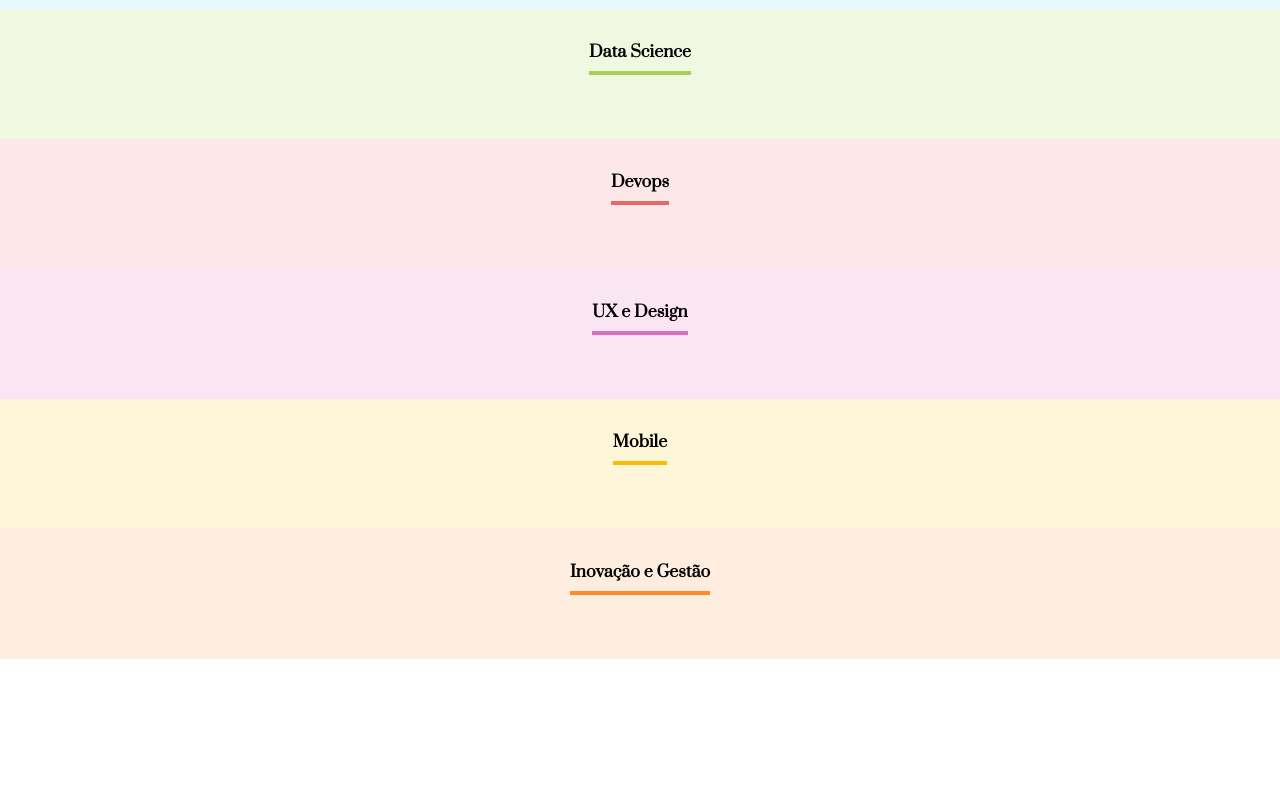
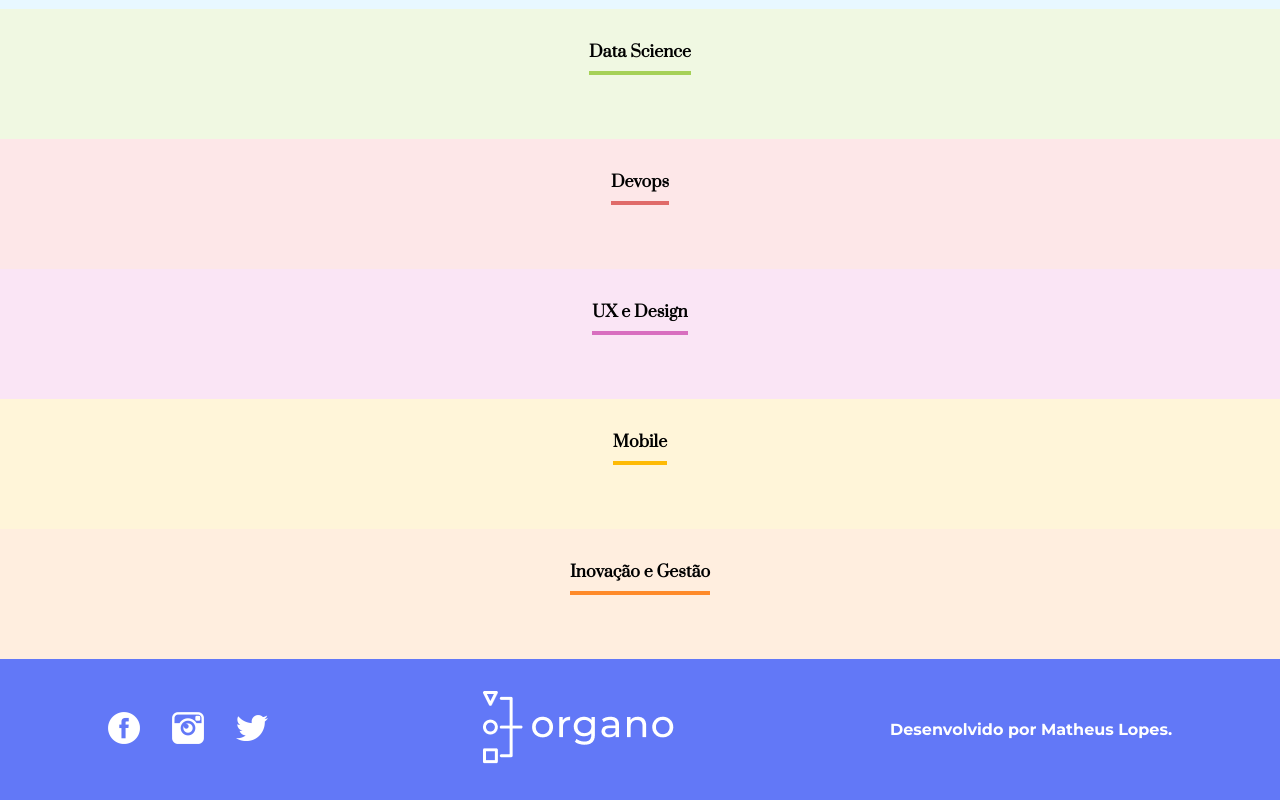
Before and after one commit to Ltheus/organo, a React (Vite) app: page / in a window 1280 px wide. Shown: the part 1655-2455 px from the top of the page. Before the commit the page ends 2314 px from the top, so only its background shows below. Built offline with nearby package versions, Linux system fonts and the light colour scheme.

Commit message:
Created footer component

```diff
--- a/src/App.jsx
+++ b/src/App.jsx
@@ -3,6 +3,7 @@ import Banner from "./components/Banner";
 import Form from "./components/Form";
 import TeamSection from "./components/TeamSection";
 import { teamList } from "./utils/data/teams";
+import Footer from "./components/Footer";
 
 function App() {
   const [employeeList, setEmployeeList] = useState([]);
@@ -13,7 +14,6 @@ function App() {
       <Form
         onAddEmployee={(employee) => {
           setEmployeeList([...employeeList, employee]);
-          console.log(employee, employeeList);
         }}
       />
       {teamList.map((team) => (
@@ -27,6 +27,7 @@ function App() {
           )}
         />
       ))}
+      <Footer />
     </>
   );
 }
--- /dev/null
+++ b/src/components/Footer/Footer.css
@@ -0,0 +1,17 @@
+.footer {
+  background-color: #6278f7;
+  display: flex;
+  justify-content: space-around;
+  align-items: center;
+  padding: 32px 0;
+  color: #fff;
+}
+
+.footer {
+  max-width: 100%;
+}
+
+.footer .socials {
+  display: flex;
+  gap: 32px;
+}
--- /dev/null
+++ b/src/components/Footer/index.jsx
@@ -0,0 +1,27 @@
+import "./Footer.css";
+
+const Footer = () => {
+  return (
+    <footer className="footer">
+      <section className="socials">
+        <a href="https://www.facebook.com" target="_blank">
+          <img src="/images/fb.png" alt="Facebook" />
+        </a>
+        <a href="https://www.instagram.com" target="_blank">
+          <img src="/images/ig.png" alt="Instagram" />
+        </a>
+        <a href="https://www.twitter.com" target="_blank">
+          <img src="/images/tw.png" alt="Twitter" />
+        </a>
+      </section>
+      <section>
+        <img src="/images/logo.png" alt="Logo Organo" />
+      </section>
+      <section>
+        <h4>Desenvolvido por Matheus Lopes.</h4>
+      </section>
+    </footer>
+  );
+};
+
+export default Footer;
```
